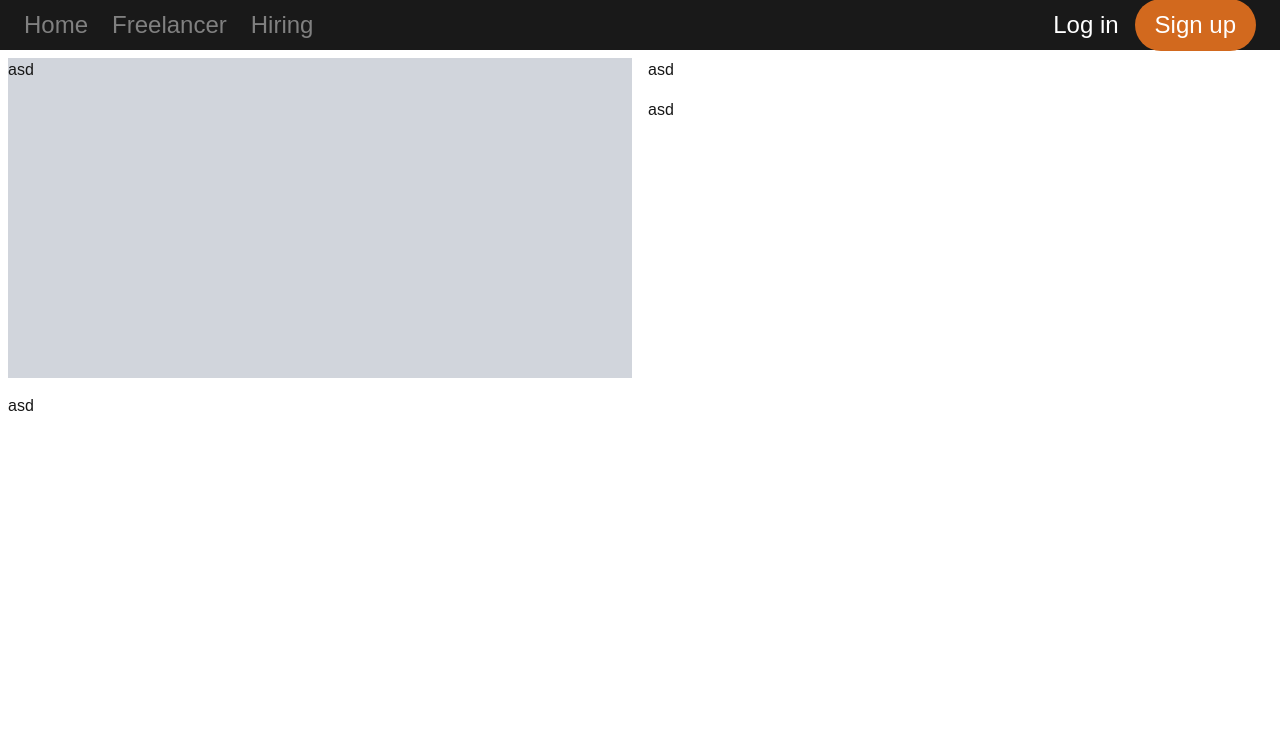
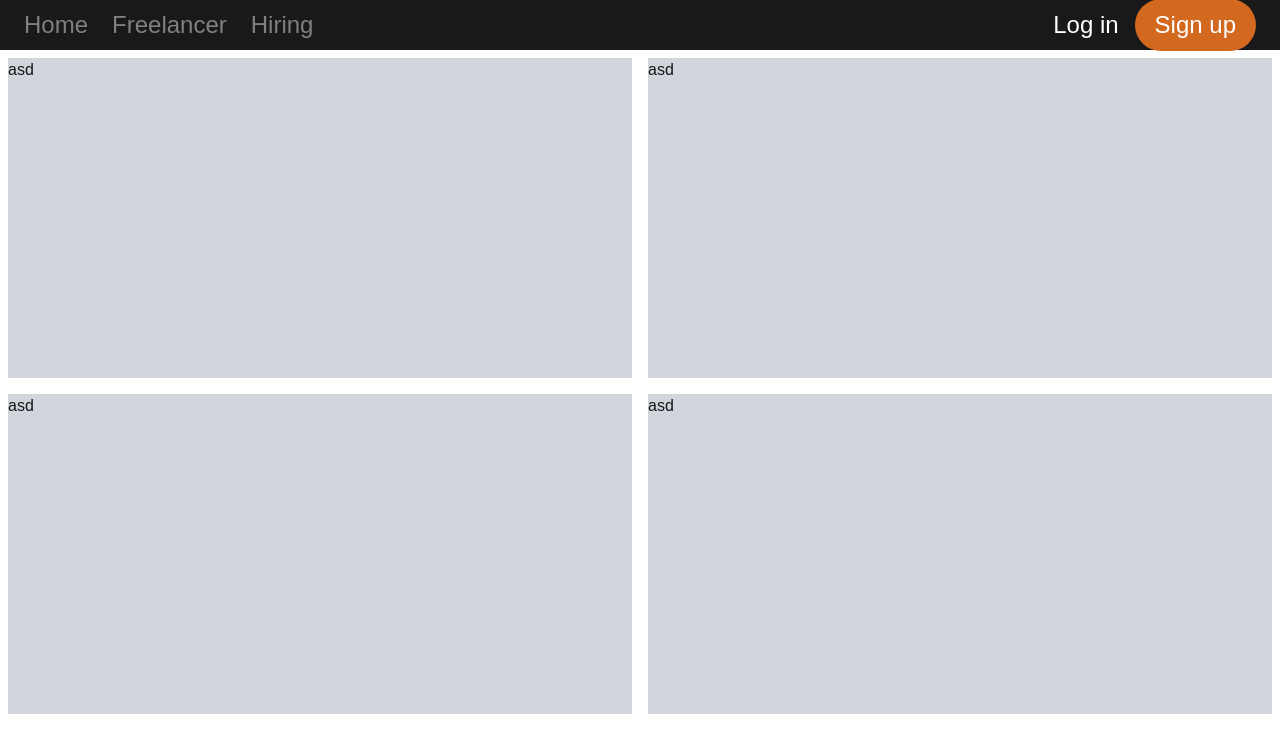
Before and after one commit to FOVY-Colelpis/fovy-frontend, a Next.js app: page /dashboard in a window 1280 px wide. Shown: the top 752 px of the page. Built offline with nearby package versions, Linux system fonts and the light colour scheme.

Commit message:
create four area for skillmap

```diff
--- a/src/app/dashboard/page.tsx
+++ b/src/app/dashboard/page.tsx
@@ -24,7 +24,7 @@ function SkillMapOverview() {
 
 function WeeklyAdvantage() {
   return (
-    <div>
+    <div className="bg-gray-300 h-[40vh]">
       asd
     </div>
   )
@@ -32,7 +32,7 @@ function WeeklyAdvantage() {
 
 function Growth() {
   return (
-    <div>
+   <div className="bg-gray-300 h-[40vh]">
       asd
     </div>
   )
@@ -40,8 +40,8 @@ function Growth() {
 
 function Match() {
   return (
-    <div>asd
-
+    <div className="bg-gray-300 h-[40vh]">
+      asd
     </div>
   )
 }
```
